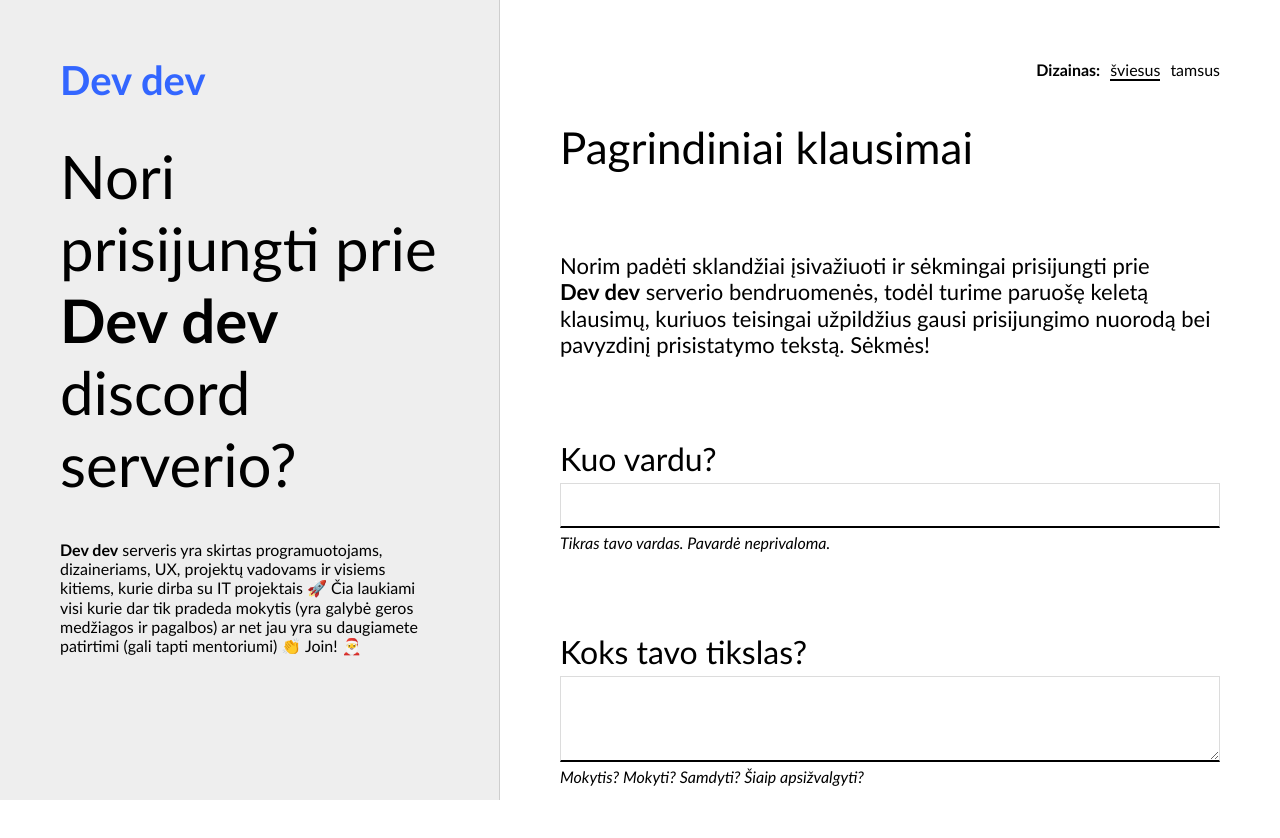
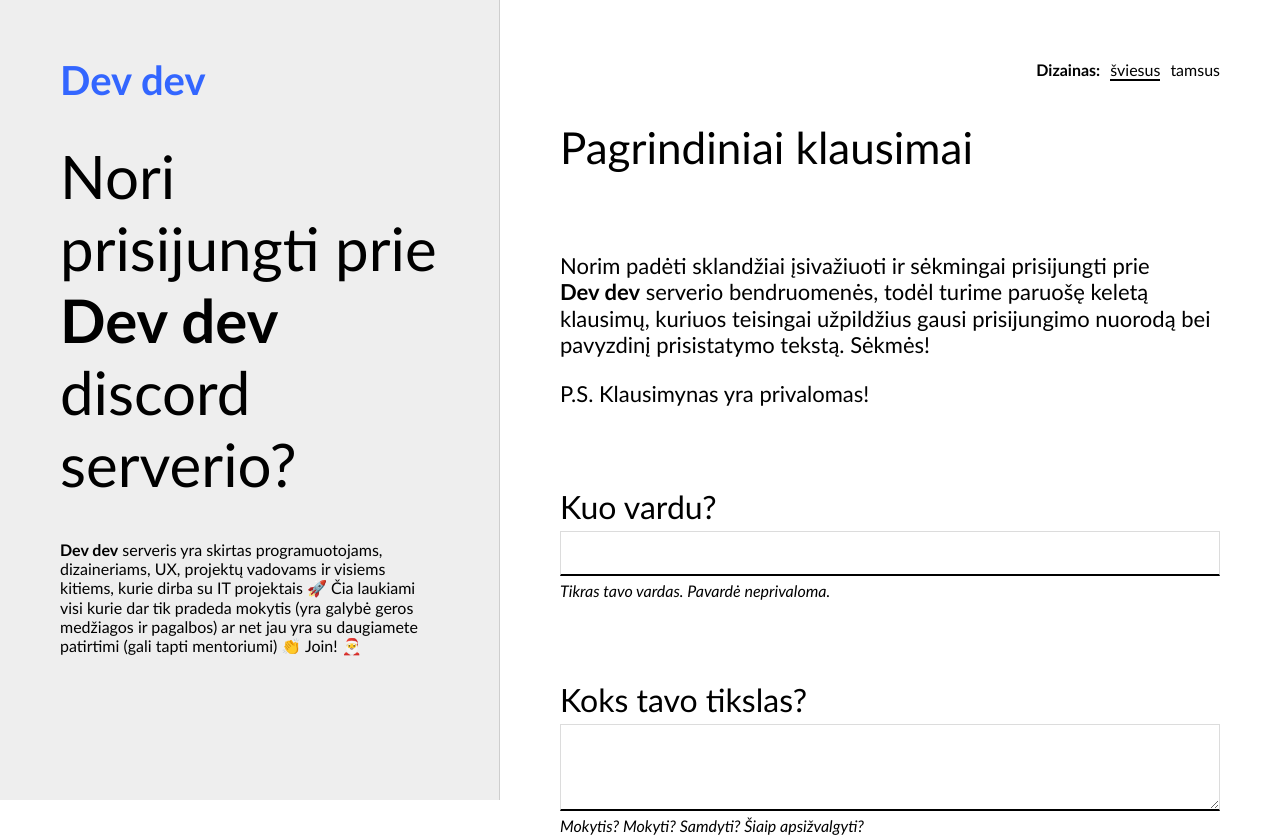
Before and after one commit to belauzas/discord-invite, a website: page index.html in a window 1280 px wide. Shown: the top 838 px of the page. Drawn offline with Linux system fonts and the light colour scheme.

Commit message:
Mandatory

```diff
--- a/css/main.css
+++ b/css/main.css
@@ -67,6 +67,8 @@
 }
 
 .description {
+    display: grid;
+    gap: 1em;
     font-size: 22px;
     line-height: 1.2em;
 }
--- a/index.html
+++ b/index.html
@@ -25,7 +25,10 @@
         </div>
         <div id="content" class="content">
             <div class="title">Pagrindiniai klausimai</div>
-            <div class="description">Norim padėti sklandžiai įsivažiuoti ir sėkmingai prisijungti prie <span class="server-name">Dev&nbsp;dev</span> serverio bendruomenės, todėl turime paruošę keletą klausimų, kuriuos teisingai užpildžius gausi prisijungimo nuorodą bei pavyzdinį prisistatymo tekstą. Sėkmės!</div>
+            <div class="description">
+                <p>Norim padėti sklandžiai įsivažiuoti ir sėkmingai prisijungti prie <span class="server-name">Dev&nbsp;dev</span> serverio bendruomenės, todėl turime paruošę keletą klausimų, kuriuos teisingai užpildžius gausi prisijungimo nuorodą bei pavyzdinį prisistatymo tekstą. Sėkmės!</p>
+                <p>P.S. Klausimynas yra privalomas!</p>
+            </div>
             <div class="questions">
                 <div class="question">
                     <label for="name" class="label">Kuo vardu?</label>
```
